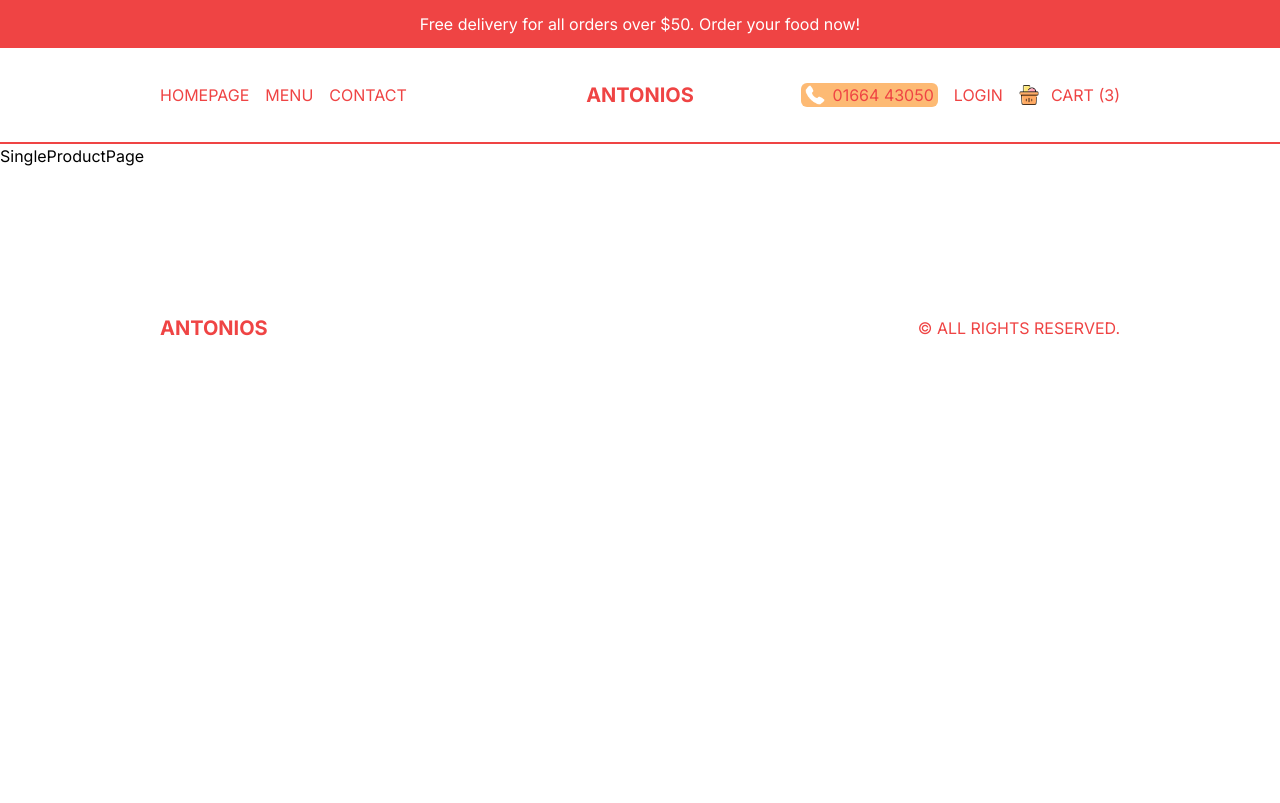
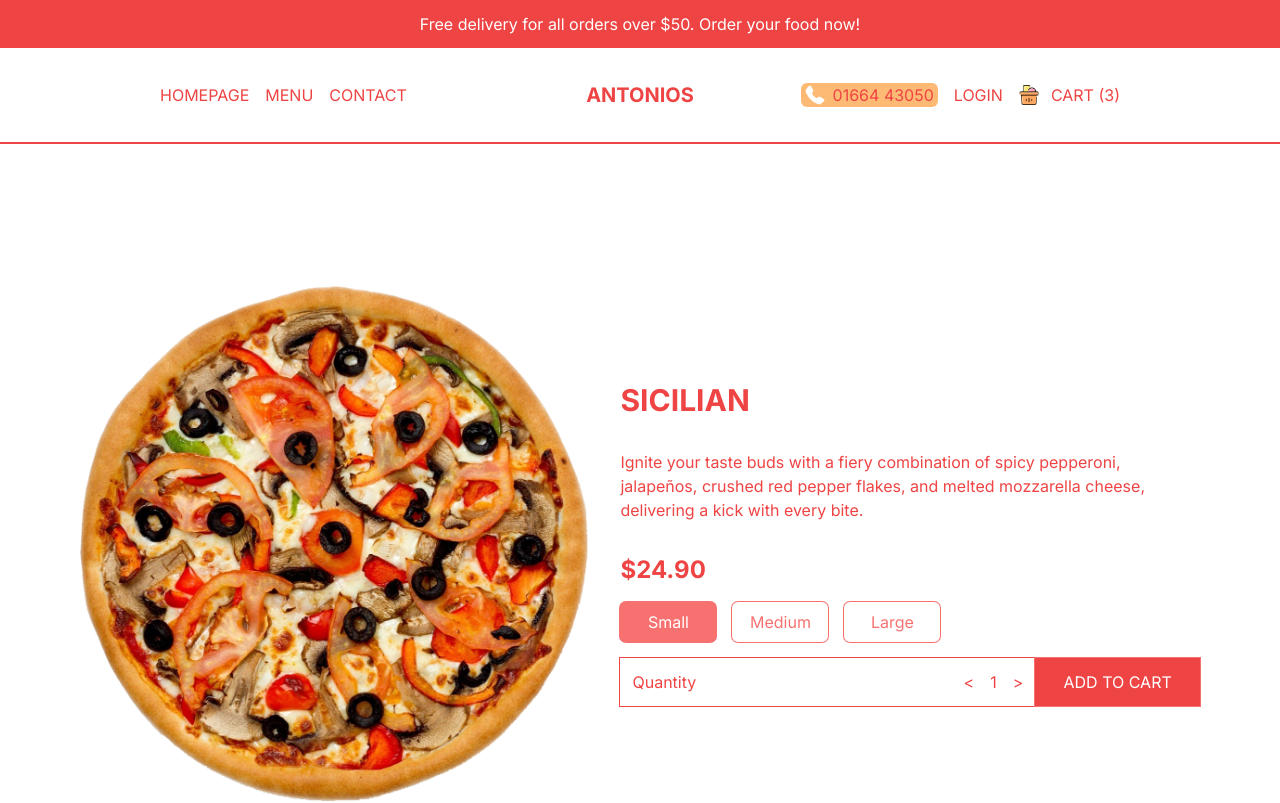
Before and after one commit to Ajaysh73/restaurant, a Next.js app: page /product/1 in a window 1280 px wide. Shown: the top 803 px of the page. Built offline with nearby package versions, Linux system fonts and the light colour scheme.

Commit message:
Add Single Prod

```diff
--- a/src/app/product/[id]/page.tsx
+++ b/src/app/product/[id]/page.tsx
@@ -1,7 +1,36 @@
+import Price from '@/components/Price';
+import { singleProduct } from '@/data';
+import Image from 'next/image';
 import React from 'react';
 
 const SingleProductPage = () => {
-  return <div>SingleProductPage</div>;
+  return (
+    <div className=' p-4 lg:px-20 xl:-40 h-screen flex flex-col justify-around text-red-500 md:flex-row md: gap-8 md:items-center'>
+      {/* IMAGE CONTAINER */}
+      <div className=' relative w-full h-1/2 md:h-[70%]'>
+        {singleProduct.img && (
+          <Image
+            src={singleProduct.img}
+            alt=''
+            fill
+            className=' object-contain'
+          />
+        )}
+      </div>
+      {/* TEXT CONTAINER */}
+      <div className=' h-1/2 flex flex-col gap-4 md:h-[70%] md:justify-center md:gap-6 xl:gap-8'>
+        <h1 className=' text-3xl font-bold uppercase xl:text-5 xl'>
+          {singleProduct.title}
+        </h1>
+        <p>{singleProduct.desc}</p>
+        <Price
+          price={singleProduct.price}
+          id={singleProduct.id}
+          options={singleProduct.options}
+        />
+      </div>
+    </div>
+  );
 };
 
 export default SingleProductPage;
--- /dev/null
+++ b/src/components/Price.tsx
@@ -0,0 +1,63 @@
+'use client';
+import React, { useEffect, useState } from 'react';
+
+type Props = {
+  price: number;
+  id: number;
+  options?: { title: string; additionalPrice: number }[];
+};
+const Price = ({ price, id, options }: Props) => {
+  const [total, setTotal] = useState(price);
+  const [qunatity, setQuantity] = useState(1);
+  const [selected, setSelected] = useState(0);
+
+  useEffect(() => {
+    setTotal(
+      qunatity * (options ? price + options[selected].additionalPrice : price)
+    );
+  }, [qunatity, selected]);
+  return (
+    <div className=' flex flex-col gap-4'>
+      <h2 className=' text-2xl font-bold'>${total.toFixed(2)}</h2>
+      {/* OPTIONS CONTAINER */}
+      <div className=' flex gap-4'>
+        {options?.map((option, index) => (
+          <button
+            key={option.title}
+            className=' min-w-[6rem] p-2 ring-1 ring-red-400 rounded-md'
+            style={{
+              background: selected === index ? 'rgb(248 113 113)' : 'white',
+              color: selected === index ? 'white' : 'rgb(248 113 113)',
+            }}
+            onClick={() => setSelected(index)}>
+            {option.title}
+          </button>
+        ))}
+      </div>
+      {/* QUANTITY & ADD BUTTON CONTAINER */}
+      <div className=' flex justify-between items-center'>
+        {/* QUANTITY */}
+        <div className=' flex justify-between w-full p-3 ring-1 ring-red-500'>
+          <span>Quantity</span>
+          <div className='flex gap-4 items-center'>
+            <button
+              onClick={() => setQuantity((prev) => (prev > 1 ? prev - 1 : 1))}>
+              {'<'}
+            </button>
+            <span>{qunatity}</span>
+            <button
+              onClick={() => setQuantity((prev) => (prev < 9 ? prev + 1 : 9))}>
+              {'>'}
+            </button>
+          </div>
+        </div>
+        {/* CART BUTTON */}
+        <button className=' uppercase w-56 bg-red-500 text-white p-3 ring-1 ring-red-400'>
+          Add to Cart
+        </button>
+      </div>
+    </div>
+  );
+};
+
+export default Price;
```
